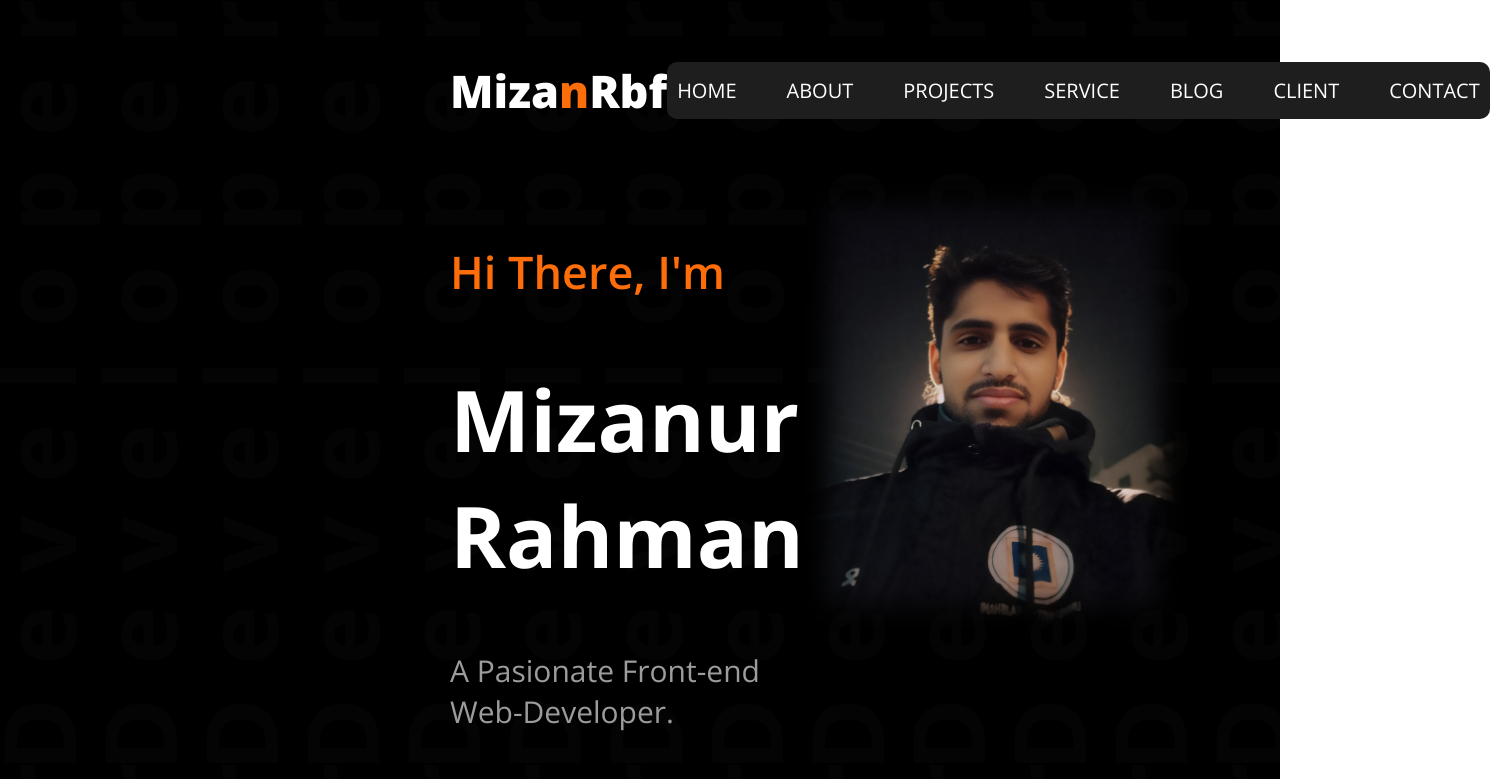
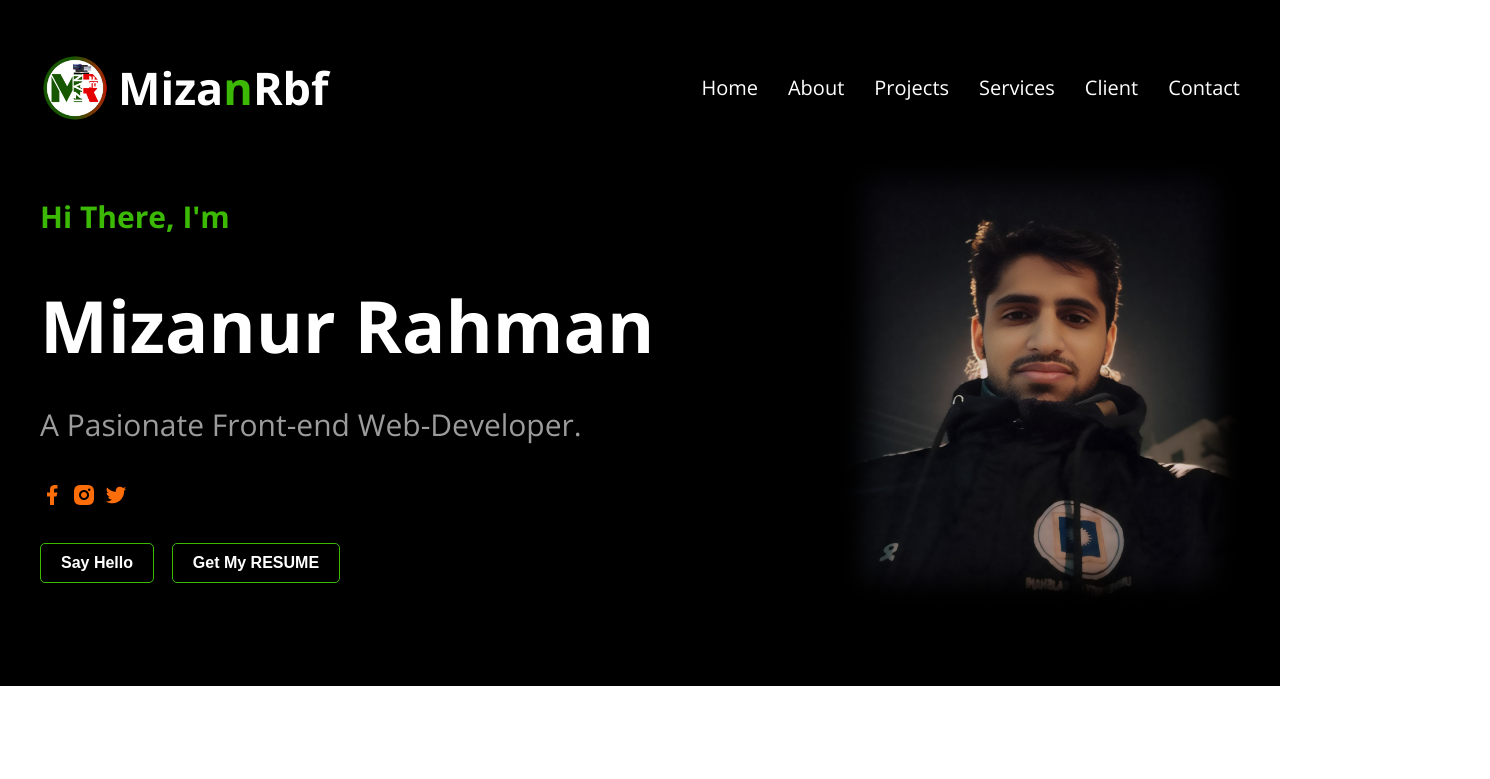
Before and after one commit to MizanRbf/mizan-rbf-portfolio, a plain HTML site: page index.html in a window 1280 px wide. Shown: the top 779 px of the page, 1490 px wide, since content can reach past the window. Drawn offline with nearby package versions, Linux system fonts and the light colour scheme.

Commit message:
logo updated

```diff
--- a/index.html
+++ b/index.html
@@ -6,26 +6,34 @@
   <meta name="viewport" content="width=device-width, initial-scale=1.0">
   <title>Portfolio</title>
   <link rel="stylesheet" href="style.css">
-  <link rel="stylesheet" href="style.css">
   <link rel="preconnect" href="https://fonts.googleapis.com">
   <link rel="preconnect" href="https://fonts.gstatic.com" crossorigin>
   <link href="https://fonts.googleapis.com/css2?family=Open+Sans:ital,wght@0,300..800;1,300..800&display=swap"
     rel="stylesheet">
     <script src="https://kit.fontawesome.com/cdf3455239.js" crossorigin="anonymous"></script>
+    <link rel="shortcut icon" href="images/logo.png" type="image/x-icon">
+
+    <!-- <script src="https://cdn.tailwindcss.com"></script> -->
 </head>
 
 <body class="open-sans-normal">
+
+  <!-- Header Section -->
   <header class="header secondary-bg">
-      <nav>
-        <h4 class="nav-title">Miza<span>n</span>Rbf</h4>
+
+    <!-- Navbar Section -->
+      <nav class="navbar">
+       <div class="nav-logo-title display-flex">
+        <img src="images/logo.png" alt="" class="nav-logo">
+        <h1 class="nav-title">Miza<span>n</span>Rbf</h1>
+       </div>
         <ul class="nav-menu dark-4">
-          <li><a href="">HOME</a></li>
-          <li><a href="">ABOUT</a></li>
-          <li><a href="">PROJECTS</a></li>
-          <li><a href="">SERVICE</a></li>
-          <li><a href="">BLOG</a></li>
-          <li><a href="">CLIENT</a></li>
-          <li><a href="">CONTACT</a></li>
+          <li><a href="">Home</a></li>
+          <li><a href="">About</a></li>
+          <li><a href="">Projects</a></li>
+          <li><a href="">Services</a></li>
+          <li><a href="">Client</a></li>
+          <li><a href="">Contact</a></li>
         </ul>
       </nav>
       <div class="banner">
@@ -43,7 +51,7 @@
             <a href="" target="_blank"><img src="" alt=""></a>
           </div>
 
-          <button class="btn-hello">Say Hello</button>
+          <button class="btn-secondary hello-btn">Say Hello</button>
           <button class="btn-secondary">Get My RESUME</button>
         </div>
         <img class="banner-profile-pic" src="images/1734329986582_edited_edited.png" alt="">
--- a/style.css
+++ b/style.css
@@ -7,19 +7,27 @@
 }
 
 body {
-  margin: 0;
+  max-width: 1440px;
+  margin: 0 auto;
   padding: 0;
+  box-sizing: border-box;
 }
 
-/* Shared Style */
+/* Shared Styles */
+.display-flex{
+  display: flex;
+}
 .text-center {
   text-align: center;
 }
 .secondary-bg {
   background-color: black;
 }
+.primary-color{
+  color:#3bb905;
+}
 .text-primary{
-  color: #FD6E0A;
+  color: #3bb905;
 }
 .text-secondary {
   color: white;
@@ -44,47 +52,65 @@ body {
 }
 
 .btn-primary {
-  background-color: #FD6E0A;
-  font-size: 20px;
+  background-color: #3bb905;
+  font-size: 16px;
   font-weight: bold;
   color: white;
-  padding: 18px 35px;
+  padding: 10px 20px;
   border-radius: 5px;
   border: none;
-  margin-right: 30px;
+}
+.btn-primary:hover{
+    background-color: #000000;
+    color: white;
+    border: 1px solid #3bb905;
+}
+.btn-secondary {
+  background-color: #000000;
+  font-size: 16px;
+  font-weight: bold;
+  color: white;
+  padding: 10px 20px;
+  border-radius: 5px;
+  border: 1px solid #3bb905;
+  cursor: pointer;
+}
+.btn-secondary:hover {
+  background-color: #3bb905;
 }
 
 /* Header Styles */
-.header {
-  background-image: url(images/developer.png);
-  padding: 0 100px 50px 200px;
-  margin-bottom: 0;
+header{
+  padding: 20px 40px 80px 40px;
+
 }
-
 /* Navbar Styles */
-nav {
+.navbar {
   display: flex;
   align-items: center;
   justify-content: space-between;
-  margin: 0px 150px;
+}
+.nav-logo-title{
+  align-items: center;
+  gap: 8px;
+}
+.nav-logo{
+  width: 70px;
+  height: 70px;
 }
 .nav-title {
-  font-weight: 800;
+  font-weight: bold;
   font-size: 45px;
-  margin-left: 100px;
   color: white;
 }
 span {
-  color: #FD6E0A;
+  color: #3bb905;
 }
 .nav-menu {
   display: flex;
-  gap: 50px;
+  gap: 30px;
   align-items: center;
   font-size: 20px;
-  background-color: #1e1e1e;
-  border-radius: 10px;
-  padding: 15px 10px;
 }
 .nav-menu li {
   list-style: none;
@@ -94,68 +120,40 @@ span {
   color:white;
 }
 .nav-menu li a:hover {
-color: #f77b23;
+color: #3bb905;
 }
-.btn-secondary {
-  background-color: #000000;
-  font-size: 20px;
-  font-weight: bold;
-  color: white;
-  padding: 18px 35px;
-  border-radius: 5px;
-  border: 1px solid #FD6E0A;
-  margin-right: 30px;
-  cursor: pointer;
-}
-.btn-secondary:hover {
-  background-color: #FD6E0A;
-}
+
 
 
 /* Banner Styles */
 .banner {
   display: flex;
-  margin: 0 30px 0 250px;
   justify-content: space-between;
 }
 .banner-greetings {
-  font-size: 45px;
-  font-weight: 600;
-  color: #FD6E0A;
+  font-size: 30px;
+  font-weight: bold;
+  color: #3bb905;
  }
  .banner-title {
-   font-size: 85px;
+   font-size: 72px;
    font-weight: bold;
+   margin: 0;
  }
 .banner-content {
   font-size: 30px;
-  margin-bottom: 50px;
 }
 
 .social-icon {
 margin-bottom: 20px;
 }
 .social-icon a img {
-width: 50px;
+width: 24px;
 }
-
-.btn-hello {
-  background-color: #000000;
-  font-size: 20px;
-  font-weight: bold;
-  color: white;
-  padding: 18px 35px;
-  border-radius: 5px;
-  border: 1px solid #FD6E0A;
-  margin-right: 30px;
-  cursor: pointer;
+.hello-btn{
+  margin-right: 10px;
 }
-.btn-hello:hover {
-  background-color: #FD6E0A;
-}
-
 .banner-profile-pic {
   height: 450px;
   width: 400px;
-  margin-right: 98px;
 }
```
Also changed, not shown: images/logo.png (added).
